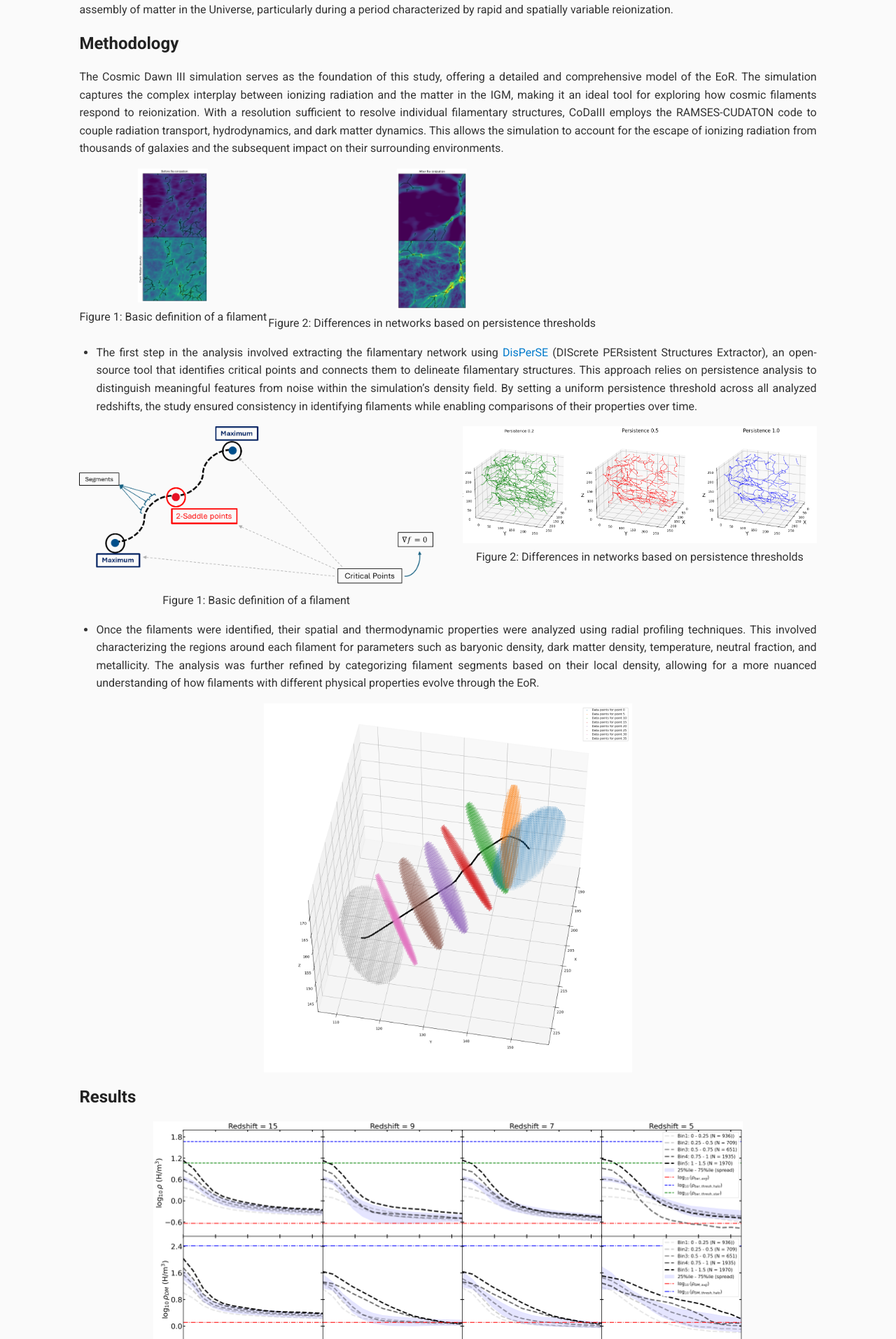
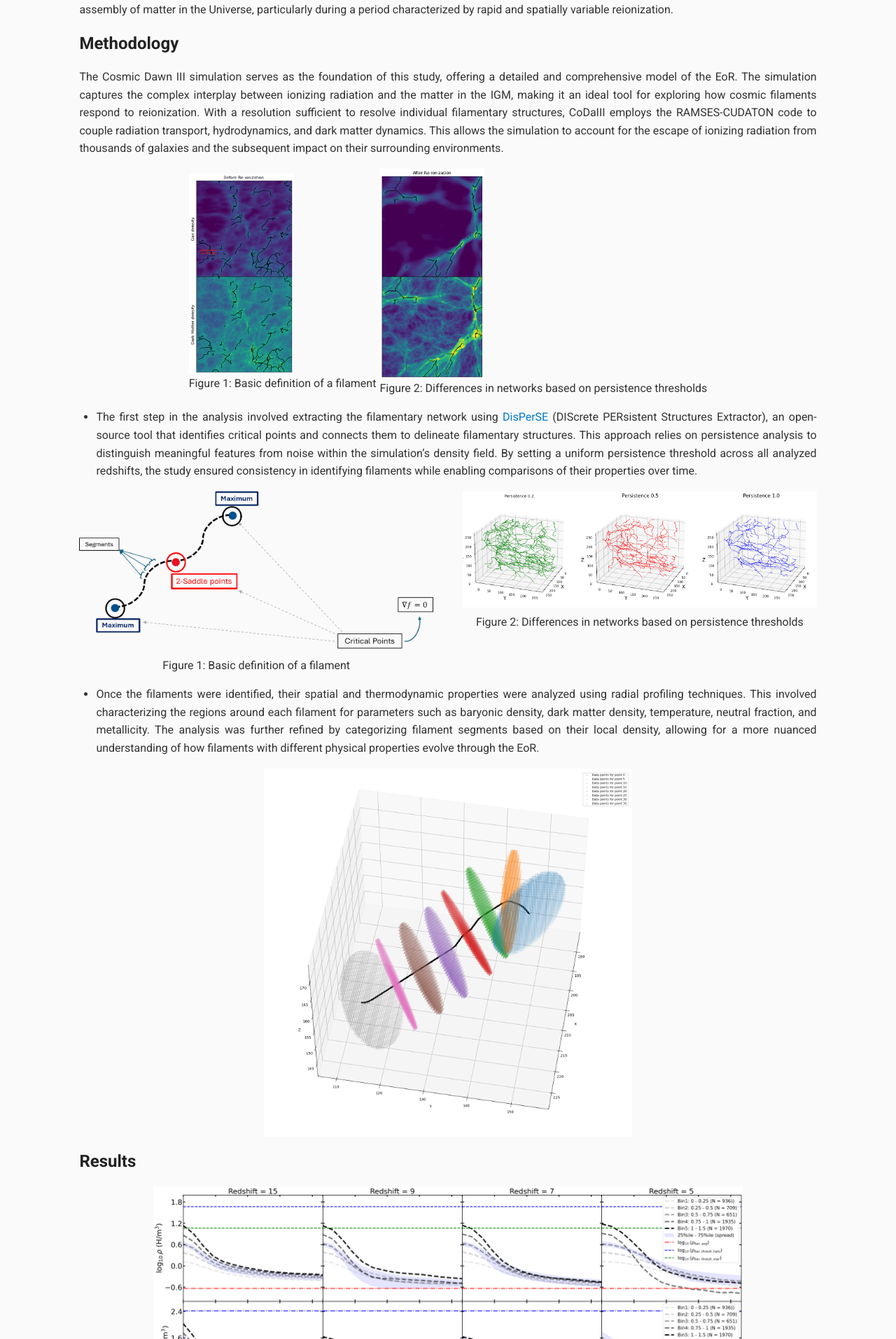
Before and after one commit to vishrut-b/Master-Thesis, a Jekyll site: the page built from index.md, in a window 1280 px wide. Shown: the part 1070-2983 px from the top of the page at 70% size. Built offline with Jekyll 4.4.1, drawn with Linux system fonts in a browser that asks for light colours; our own code applies the rules of GitHub Pages for plain Markdown files.

Commit message:
Update index.md

```diff
--- a/index.md
+++ b/index.md
@@ -21,16 +21,31 @@ The scope of this study includes a sub-region of the CoDaIII simulation box, cho
 
 The Cosmic Dawn III simulation serves as the foundation of this study, offering a detailed and comprehensive model of the EoR. The simulation captures the complex interplay between ionizing radiation and the matter in the IGM, making it an ideal tool for exploring how cosmic filaments respond to reionization. With a resolution sufficient to resolve individual filamentary structures, CoDaIII employs the RAMSES-CUDATON code to couple radiation transport, hydrodynamics, and dark matter dynamics. This allows the simulation to account for the escape of ionizing radiation from thousands of galaxies and the subsequent impact on their surrounding environments.
 
-<div style="display: flex; gap: 2px; align-items: flex-start;">
-  <figure style="text-align: center; margin: 0;">
-    <img src="assets/css/before.png" alt="Basic definition of a filament" style="width: 100px;">
+<div style="
+  display: flex;
+  justify-content: center; /* or 'flex-start' if you want them aligned left */
+  align-items: center;
+  gap: 5px;                /* minimal gap between figures */
+">
+  <figure style="margin: 0; text-align: center;">
+    <img src="assets/css/before.png"
+         alt="Basic definition of a filament"
+         style="width: 150px; /* or any desired width */
+                height: auto;
+                display: block;">
     <figcaption>Figure 1: Basic definition of a filament</figcaption>
   </figure>
-  <figure style="text-align: center; margin: 0;">
-    <img src="assets/css/after.png" alt="Differences in networks based on persistence thresholds" style="width: 100px;">
+
+  <figure style="margin: 0; text-align: center;">
+    <img src="assets/css/after.png"
+         alt="Differences in networks based on persistence thresholds"
+         style="width: 150px; /* or any desired width */
+                height: auto;
+                display: block;">
     <figcaption>Figure 2: Differences in networks based on persistence thresholds</figcaption>
   </figure>
 </div>
+
 
 
 - The first step in the analysis involved extracting the filamentary network using [DisPerSE](https://www2.iap.fr/users/sousbie/web/html/index3c4a.html?category/Overview) (DIScrete PERsistent Structures Extractor), an open-source tool that identifies critical points and connects them to delineate filamentary structures. This approach relies on persistence analysis to distinguish meaningful features from noise within the simulation’s density field. By setting a uniform persistence threshold across all analyzed redshifts, the study ensured consistency in identifying filaments while enabling comparisons of their properties over time.
```
